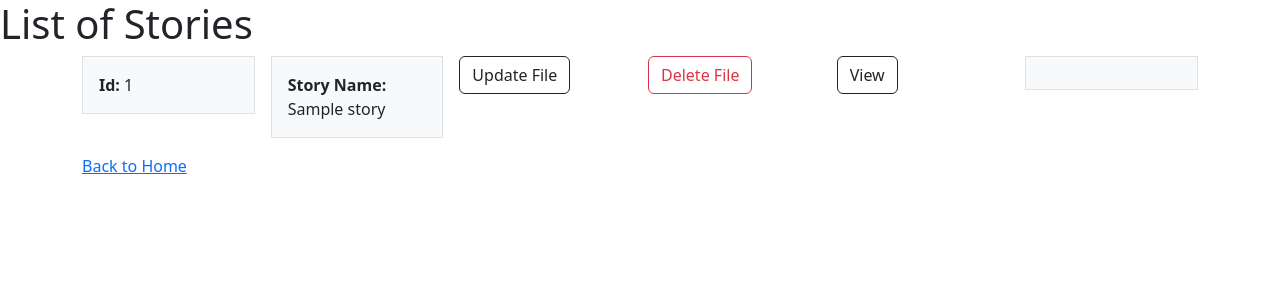
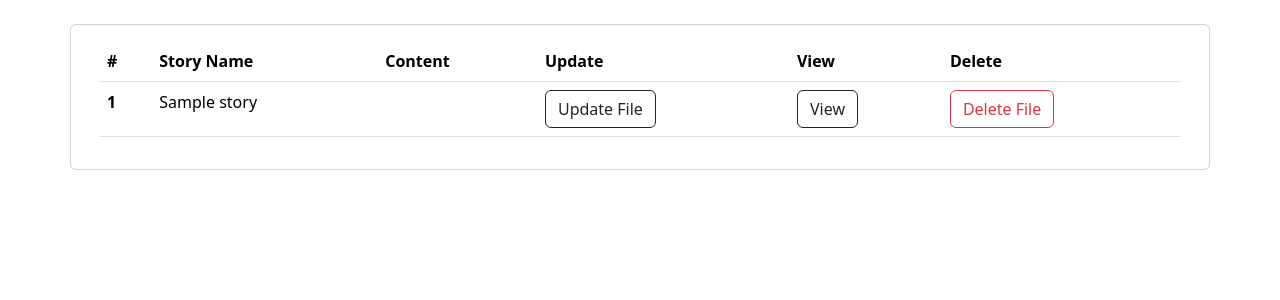
Before and after one commit to RoknuzzamanRokon/storyGenerator_AI, a Flask app: page /view_list in a window 1280 px wide. Shown: the top 300 px of the page. Run offline with Flask 3, Linux system fonts and the light colour scheme; tables that the repository leaves empty hold one stand-in row (values such as "Sample post").

Commit message:
Frontend Update

```diff
--- /dev/null
+++ b/secret_key.txt
@@ -0,0 +1 @@
+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
--- a/templates/generate.html
+++ b/templates/generate.html
@@ -7,7 +7,8 @@
         content="width=device-width, user-scalable=no, initial-scale=1.0, maximum-scale=1.0, minimum-scale=1.0">
     <meta http-equiv="X-UA-Compatible" content="ie=edge">
     <title>Test Flask</title>
-    <link href="https://cdn.jsdelivr.net/npm/bootstrap@5.3.2/dist/css/bootstrap.min.css" rel="stylesheet" integrity="sha384-T3c6CoIi6uLrA9TneNEoa7RxnatzjcDSCmG1MXxSR1GAsXEV/Dwwykc2MPK8M2HN" crossorigin="anonymous">
+    <link href="https://cdn.jsdelivr.net/npm/bootstrap@5.3.2/dist/css/bootstrap.min.css" rel="stylesheet"
+        integrity="sha384-T3c6CoIi6uLrA9TneNEoa7RxnatzjcDSCmG1MXxSR1GAsXEV/Dwwykc2MPK8M2HN" crossorigin="anonymous">
     <style>
         body {
             background-color: #f2f2f2;
@@ -101,7 +102,7 @@
                 <div class="text_area">
                     <textarea rows="20" style="resize: vertical;">
                         {% if result %}
-                        {{ result }}
+                  {{ result }}
                     {% endif %}
                     </textarea>
                 </div>
--- a/templates/index.html
+++ b/templates/index.html
@@ -7,7 +7,8 @@
         content="width=device-width, user-scalable=no, initial-scale=1.0, maximum-scale=1.0, minimum-scale=1.0">
     <meta http-equiv="X-UA-Compatible" content="ie=edge">
     <title>Story Writter</title>
-    <link href="https://cdn.jsdelivr.net/npm/bootstrap@5.3.2/dist/css/bootstrap.min.css" rel="stylesheet" integrity="sha384-T3c6CoIi6uLrA9TneNEoa7RxnatzjcDSCmG1MXxSR1GAsXEV/Dwwykc2MPK8M2HN" crossorigin="anonymous">
+    <link href="https://cdn.jsdelivr.net/npm/bootstrap@5.3.2/dist/css/bootstrap.min.css" rel="stylesheet"
+        integrity="sha384-T3c6CoIi6uLrA9TneNEoa7RxnatzjcDSCmG1MXxSR1GAsXEV/Dwwykc2MPK8M2HN" crossorigin="anonymous">
     <style>
         body {
 
@@ -80,7 +81,7 @@
 
 <body>
 
-    <div class="container">
+    <div class="container py-3">
         <div class="row">
             <div class="col-md-6">
                 <div class="form">
--- a/templates/read_file.html
+++ b/templates/read_file.html
@@ -70,10 +70,7 @@
 <body>
    <div class="form">
     <form>
-        <h1>Story generator</h1>
-        <label for="id-field">ID</label>
-        <input type="text" id="id-field" name="id-field" value="{{ story.id }}" readonly>
-
+        <input type="hidden" id="id-field" name="id-field" value="{{ story.id }}" readonly>
         <label for="text-field">Story Name</label>
         <input type="text" id="text-field" name="text-field" value="{{ story.story_name }}" readonly>
         <form method="POST">
--- a/templates/view_list.html
+++ b/templates/view_list.html
@@ -14,43 +14,54 @@
 
 <body>
 
-  <h1>List of Stories</h1>
 
 
+
+
+  <div class="container py-4">
+    <div class="row">
+      <div class="card">
+        <div class="card-body">
+          <table class="table">
+            <thead>
+              <tr>
+                <th scope="col">#</th>
+                <th scope="col">Story Name</th>
+                <th scope="col">Content</th>
+                <th scope="col">Update</th>
+                <th scope="col">View</th>
+                <th scope="col">Delete</th>
+              </tr>
+            </thead>
+            <tbody>
               {% for story in stories %}
-  <div class="container">
-    <div class="row row-cols-7 row-cols-lg-7 g-2 g-lg-3">
-      <div class="col">
-        <div class="p-3 border bg-light"><strong>Id: </strong> {{ story.id }}</div>
-      </div>
-      <div class="col">
-        <div class="p-3 border bg-light"><strong>Story Name:</strong> {{ story.story_name }}</div>
-      </div>
-      <div class="col">
+              <tr>
+                <th scope="row">{{ story.id }}</th>
+                <td>{{ story.story_name }}</td>
+                <td>
+                  {{story.content[14:100]}}
+                </td>
+                <td>
                 <form method="POST" action="{{ url_for('update_file', story_id=story.id) }}">
                   <button type="submit" class="btn btn-outline-dark" name="update_file">Update File</button>
                 </form>
-      </div>
-
-      <div class="col">
+                </td>
+                <td>
+                  <form method="GET" action="{{ url_for('view_file', story_id=story.id) }}">
+                    <button type="submit" class="btn btn-outline-dark" name="view_file">View</button>
+                  </form>
+                </td>
+                <td>
                   <form method="POST" action="{{ url_for('delete_file', story_id=story.id) }}">
                     <input type="hidden" name="_method" value="DELETE">
                     <button type="submit" class="btn btn-outline-danger" name="delete_file">Delete File</button>
                   </form>
+                </td>
+              </tr>
+              {% endfor %}
+            </tbody>
+          </table>
         </div>
-
-      <div class="col">
-        <form method="GET" action="{{ url_for('view_file', story_id=story.id) }}">
-          <button type="submit" class="btn btn-outline-dark" name="view_file">View</button>
-        </form>
-      </div>
-      <div class="col">
-        <div class="p-3 border bg-light">{{story.content[14:100]}}</div>
-      </div>
-
-      {% endfor %}
-      <div>
-        <a href="{{ url_for('home') }}">Back to Home</a>
       </div>
 
 </body>
```
Also changed, not shown: Collection/j story.txt (added, +75 -0 lines), templates/view_file.html (+33 -15 lines). Lines whose indentation alone changed are shown as unchanged.
